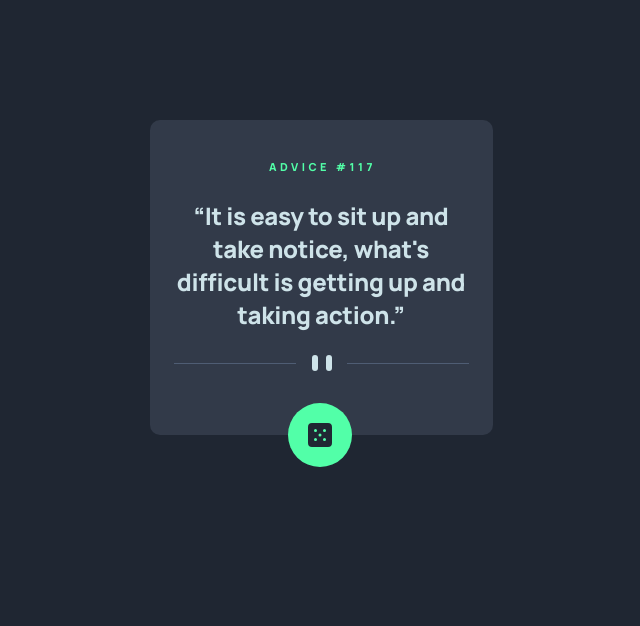
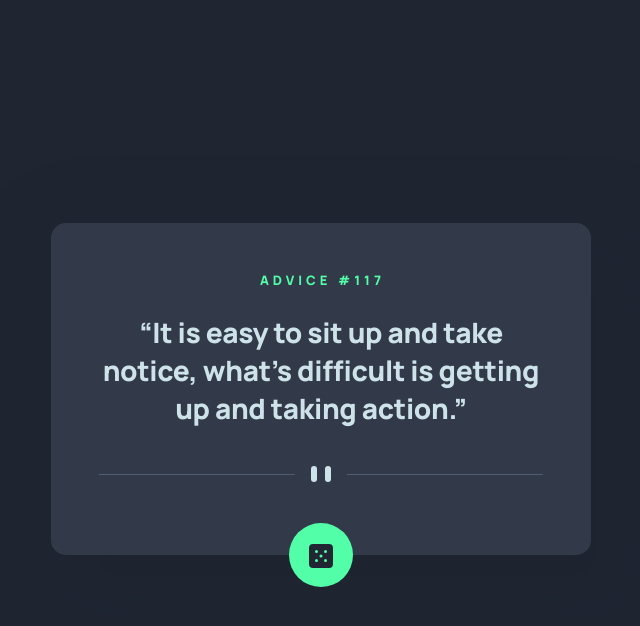
Before and after one commit to pawelpiotrowski38/advice-generator-app, a React (Create React App) app: page / in a window 1280 px wide. Shown: the top 626 px of the page, without its empty margins (319-959 px from the left). Built offline with nearby package versions, Linux system fonts and the light colour scheme.

Commit message:
Add styles for the desktop version of the component

```diff
--- a/src/App.js
+++ b/src/App.js
@@ -7,9 +7,13 @@ export default function App() {
                 ADVICE #117
             </h1>
             <p className="advice-text">
-                “It is easy to sit up and take notice, what's difficult is getting up and taking action.”
+                “It is easy to sit up and take notice, what’s difficult is getting up and taking action.”
             </p>
-            <img className="divider" src="/images/pattern-divider-mobile.svg" alt="divider" />
+            <picture>
+                <source srcSet="/images/pattern-divider-desktop.svg" media="(min-width: 33.75em)" />
+                <img className="divider" src="/images/pattern-divider-mobile.svg"  alt="divider" />
+            </picture>
+            {/* <img className="divider" src="/images/pattern-divider-mobile.svg" alt="divider" /> */}
             <button className="button">
                 <img src="/images/icon-dice.svg" alt="dice" />
             </button>
--- a/src/index.css
+++ b/src/index.css
@@ -21,9 +21,8 @@ html {
 body {
     display: flex;
     justify-content: center;
-    /* align-items: center; */
     height: 100%;
-    /* min-height: 990px; */
+    min-height: 810px;
     /* margin: 0;
     padding: 0; */
     line-height: 1.3;
@@ -31,3 +30,9 @@ body {
     font-family: 'Manrope', sans-serif;
     font-weight: 800;
 }
+
+@media screen and (min-width: 33.75em) {
+    body {
+        align-items: center;
+    }
+}
--- a/src/styles.css
+++ b/src/styles.css
@@ -8,6 +8,7 @@
     padding-bottom: 0;
     border-radius: 0.625rem;
     background-color: var(--dark-grayish-blue);
+    box-shadow: 25px 40px 65px 40px hsla(218, 23%, 15%, 0.3);
 }
 
 .advice-number {
@@ -19,12 +20,16 @@
 }
 
 .advice-text {
-    margin-bottom: 1.5rem;
+    margin-bottom: 1.1875rem;
     color: var(--light-cyan);
     font-size: 1.5rem;
     text-align: center;
     line-height: 1.375;
     letter-spacing: -0.325px;
+}
+
+.divider {
+    margin-bottom: -0.25rem;
 }
 
 .button {
@@ -42,3 +47,38 @@
     position: relative;
     top: 0.0625rem;
 }
+
+@media screen and (min-width: 33.75em) {
+    .main {
+        width: 540px;
+        margin-top: 0;
+        margin-bottom: 2rem;
+        padding: 3.0625rem 2.5rem;
+        padding-bottom: 0;
+        border-radius: 0.9375rem;
+    }
+
+    .advice-number {
+        margin-bottom: 1.5rem;
+        font-size: 0.8125rem;
+        letter-spacing: 4px;
+    }
+
+    .advice-text {
+        margin-bottom: 2.4375rem;
+        font-size: 1.75rem;
+        line-height: 1.365;
+    }
+
+    .divider {
+        margin-bottom: 0.25rem;
+    }
+
+    .button {
+        left: 0;
+    }
+
+    .button img {
+        top: 0.125rem;
+    }
+}
```
